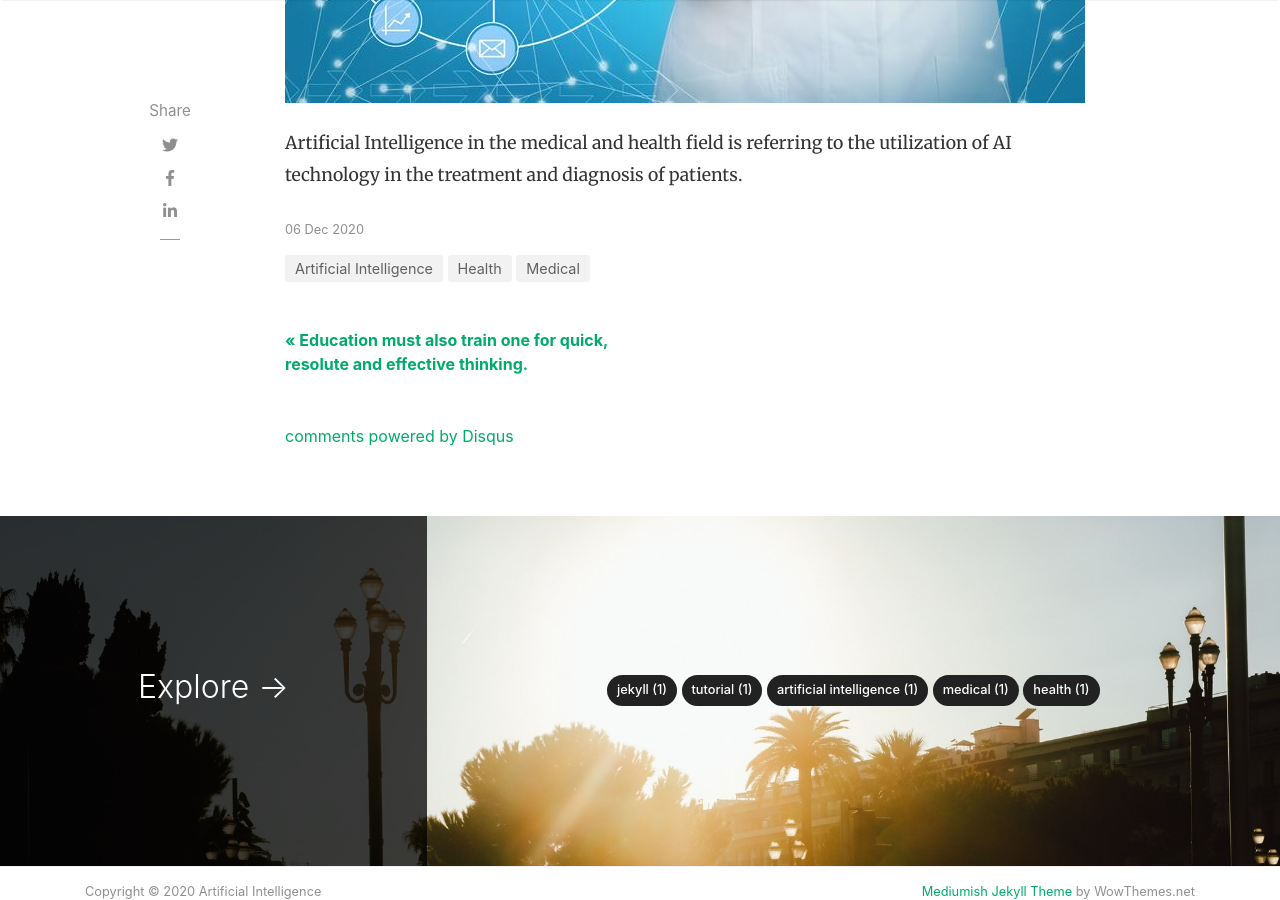
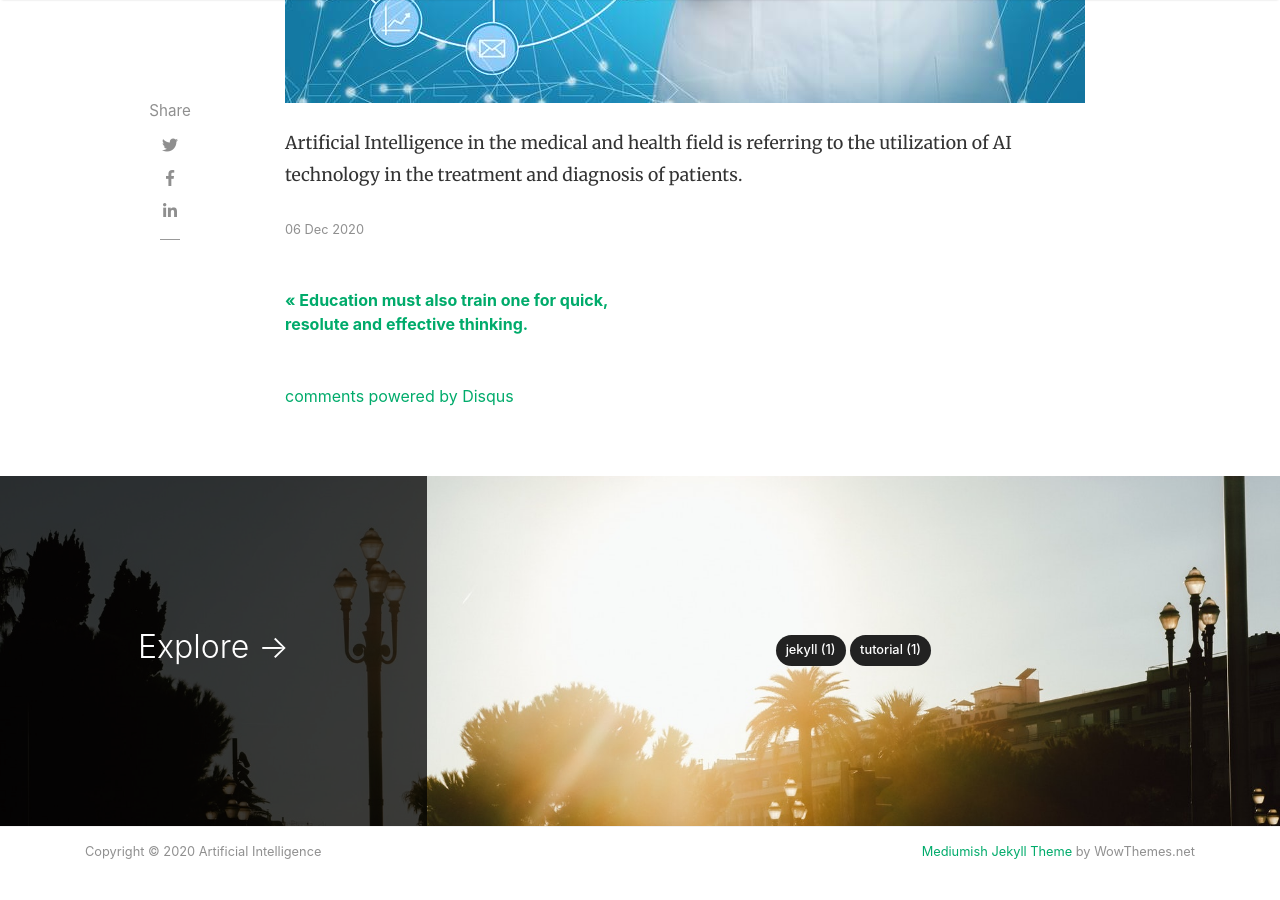
Before and after one commit to mclag/mms142-groupg-2020, a Jekyll site: the page built from _posts/2020-12-06-ai_medical.md, in a window 1280 px wide and 900 px high, scrolled down 844 px. Built offline with Jekyll 4.4.1, drawn with Linux system fonts in a browser that asks for light colours; nearby versions of some CDN libraries; comment, search, counter and statistics services are not loaded.

Commit message:
Update 2020-12-06-ai_medical.md

```diff
--- a/_posts/2020-12-06-ai_medical.md
+++ b/_posts/2020-12-06-ai_medical.md
@@ -2,7 +2,6 @@
 layout: post
 title:  "Artificial Intelligence in the Medical and Health Field"
 author: Marc
-categories: [ Artificial Intelligence, Medical, Health ]
 image: assets/images/health.jpg
 ---
 Artificial Intelligence in the medical and health field is referring to the utilization of AI technology in the treatment and diagnosis of patients.
```
